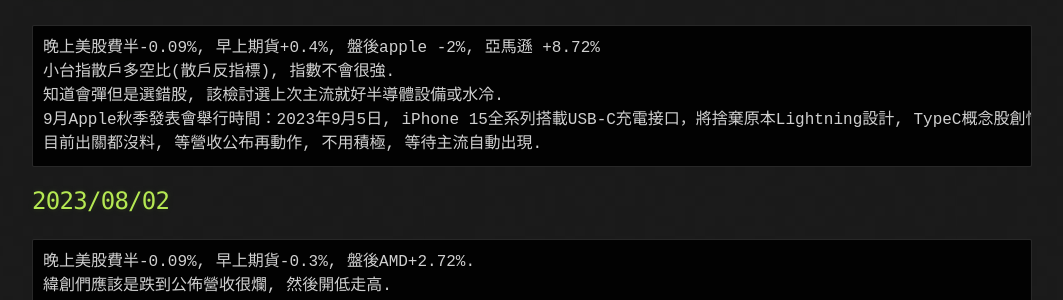
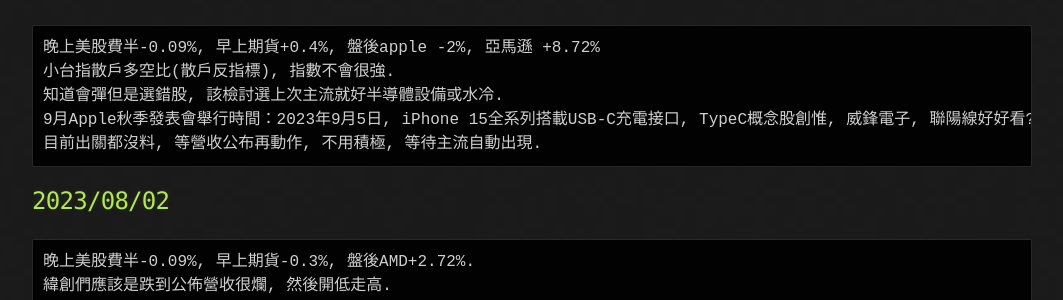
Before and after one commit to lepg5487/Stock_God, a Jekyll site: the page built from index.md, in a window 1280 px wide and 900 px high, scrolled down 436 px. Shown: the part 221-521 px from the top of the window, without its empty margins (108-1171 px from the left). Built offline with Jekyll 4.4.1, drawn with Linux system fonts in a browser that asks for light colours; our own code applies the rules of GitHub Pages for plain Markdown files.

Commit message:
Update index.md

````diff
--- a/index.md
+++ b/index.md
@@ -25,7 +25,7 @@
 晚上美股費半-0.09%, 早上期貨+0.4%, 盤後apple -2%, 亞馬遜 +8.72%
 小台指散戶多空比(散戶反指標), 指數不會很強.
 知道會彈但是選錯股, 該檢討選上次主流就好半導體設備或水冷.
-9月Apple秋季發表會舉行時間：2023年9月5日, iPhone 15全系列搭載USB-C充電接口，將捨棄原本Lightning設計, TypeC概念股創惟, 威鋒電子.
+9月Apple秋季發表會舉行時間：2023年9月5日, iPhone 15全系列搭載USB-C充電接口, TypeC概念股創惟, 威鋒電子, 聯陽線好好看?.
 目前出關都沒料, 等營收公布再動作, 不用積極, 等待主流自動出現.
 ```
 
````
